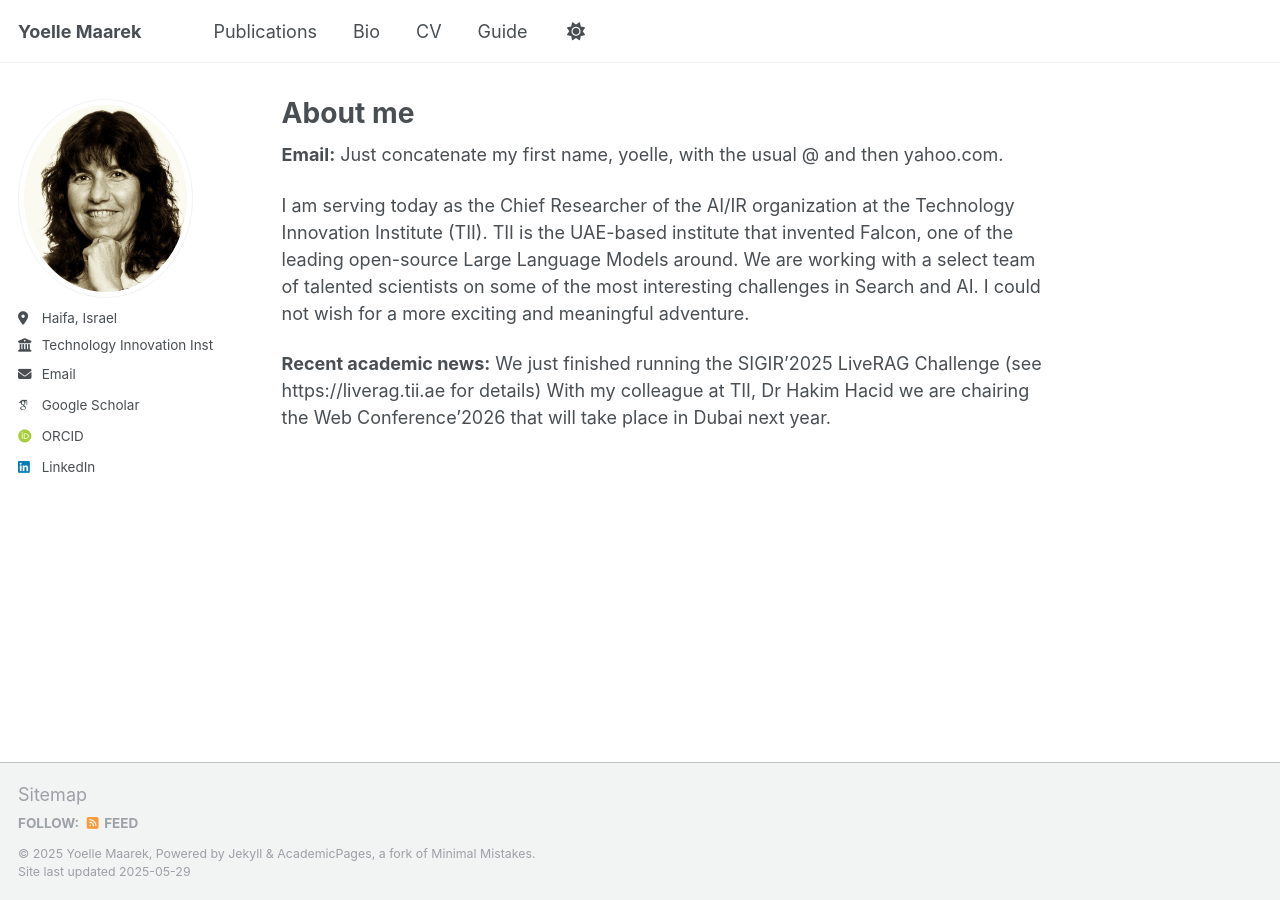
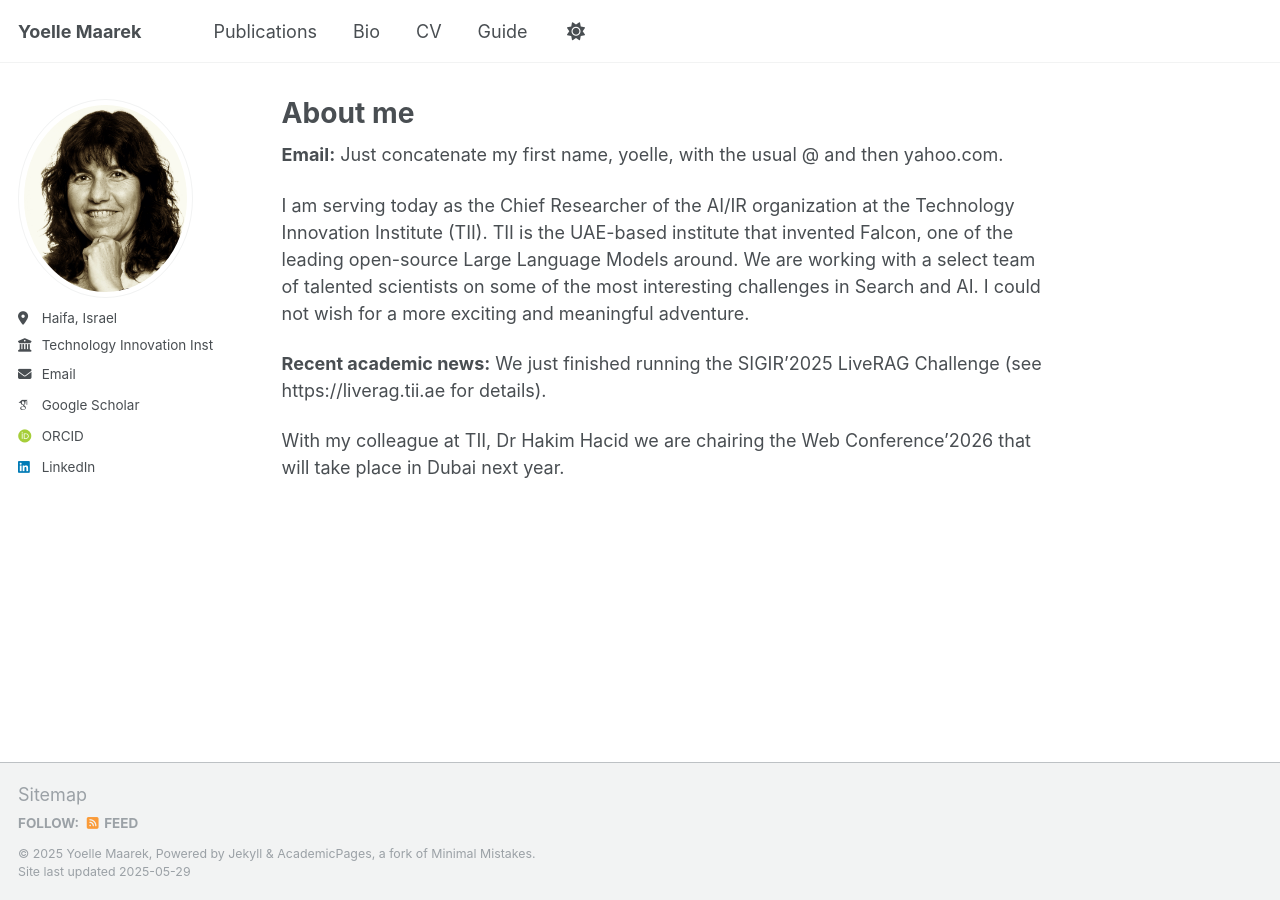
Before and after one commit to yoellemaarek/homepage, a Jekyll site: the page built from _pages/about.md, in a window 1280 px wide. Built offline with Jekyll 4.4.1, drawn with Linux system fonts in a browser that asks for light colours; some web fonts are replaced.

```diff
--- a/_pages/about.md
+++ b/_pages/about.md
@@ -13,5 +13,6 @@ I am serving today as the Chief Researcher of the  AI/IR organization at the Tec
 
 
 **Recent academic news:**
-We just finished running the SIGIR'2025 LiveRAG Challenge (see https://liverag.tii.ae for details)
+We just finished running the SIGIR'2025 LiveRAG Challenge (see https://liverag.tii.ae for details).
+
 With my colleague at TII, Dr Hakim Hacid we are chairing the Web Conference'2026 that will take place in Dubai next year.
```
